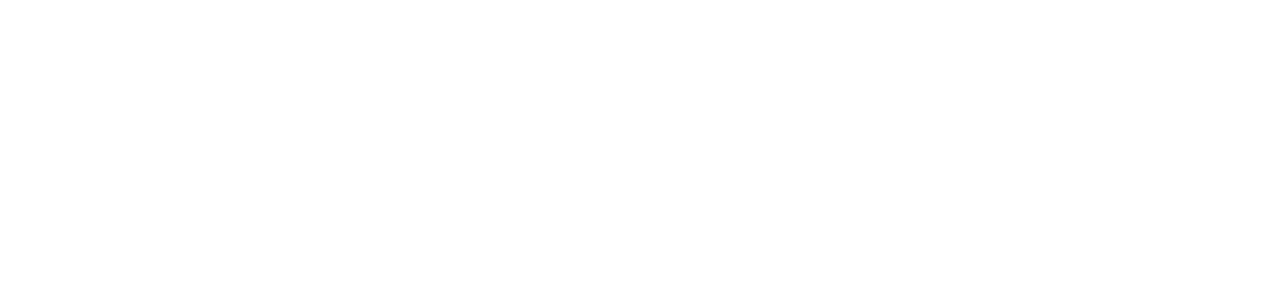
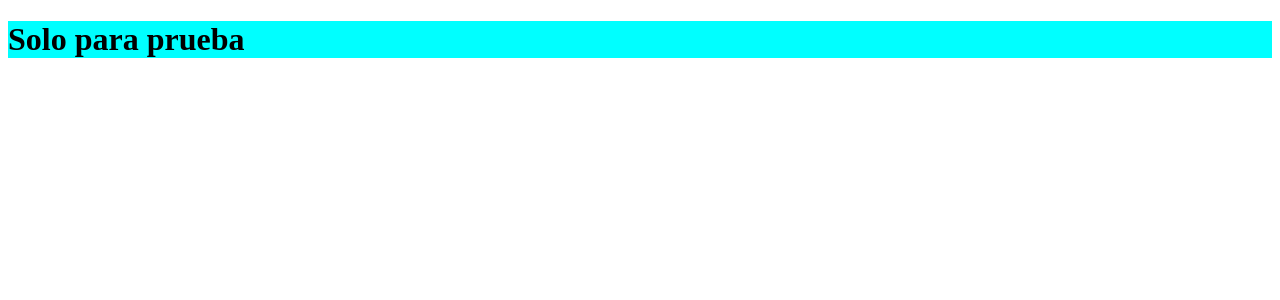
Before and after one commit to Castropy/Mi_Portafolio, an Angular app: page / in a window 1280 px wide. Shown: the top 300 px of the page. Built offline with nearby package versions, Linux system fonts and the light colour scheme.

Commit message:
Route for HomeComponent

```diff
--- a/src/app/app.routes.ts
+++ b/src/app/app.routes.ts
@@ -1,3 +1,6 @@
 import { Routes } from '@angular/router';
+import { HomeComponent } from './components/home.component/home.component';
 
-export const routes: Routes = [];
+export const routes: Routes = [
+  { path: '', component: HomeComponent } // Ruta raíz (vacia) carga el Home
+];
--- a/src/app/components/home.component/home.component.html
+++ b/src/app/components/home.component/home.component.html
@@ -1,3 +1,3 @@
 <div class="home-page">
-
+    <h1> Solo para prueba </h1>
 </div>
```
